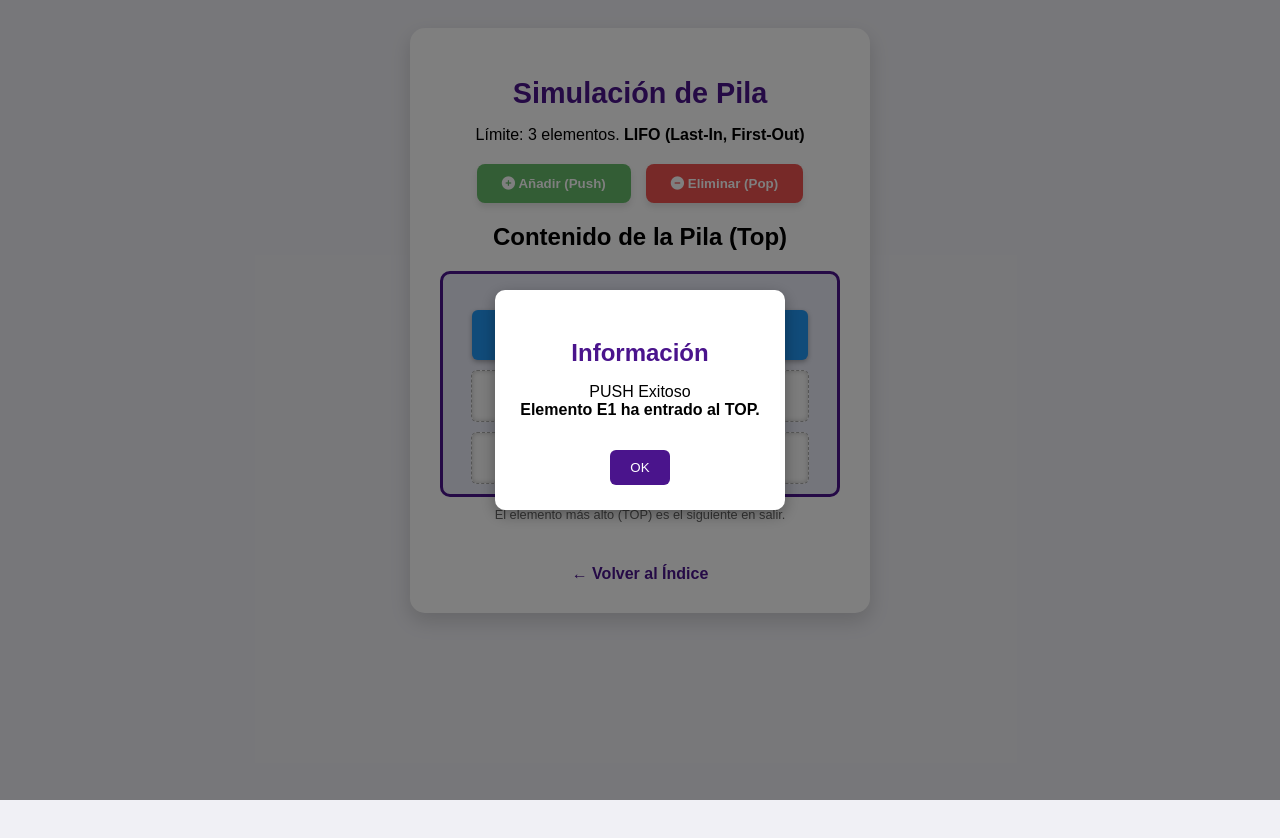
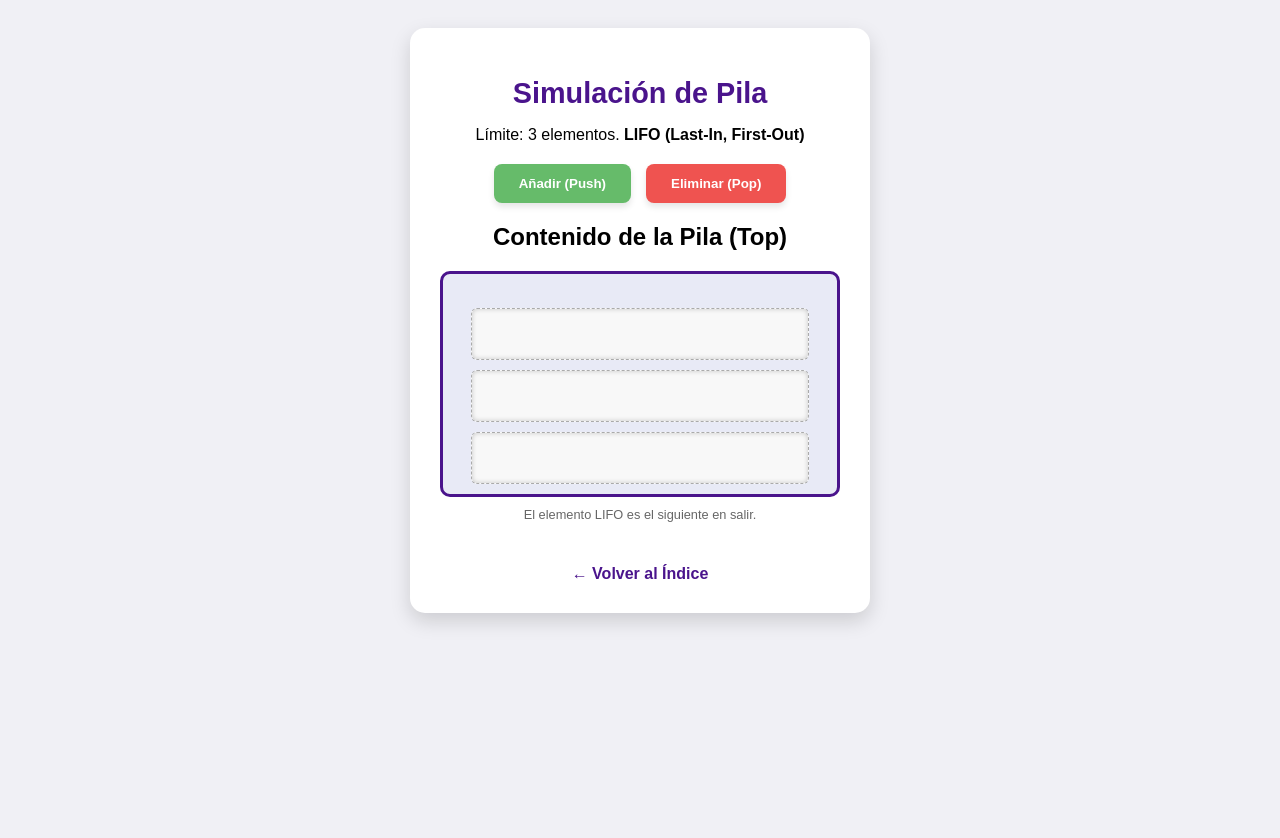
Before and after one commit to FranAgOchoa/estructuras-de-datos, a plain HTML site: page pilas.html in a window 1280 px wide. Both pictures are taken after a click on the button "Añadir (Push)". Drawn offline with Linux system fonts and the light colour scheme.

Commit message:
Update pilas.html

```diff
--- a/pilas.html
+++ b/pilas.html
@@ -3,7 +3,7 @@
 <head>
     <meta charset="UTF-8">
     <meta name="viewport" content="width=device-width, initial-scale=1.0">
-    <title>Simulación Estándar de Pilas</title>
+    <title>Simulación de Pilas</title>
 
     <style>
         :root {
@@ -165,7 +165,6 @@
             to { opacity: 1; transform: scale(1); }
         }
     </style>
-    <link rel="stylesheet" href="https://cdnjs.cloudflare.com/ajax/libs/font-awesome/6.0.0-beta3/css/all.min.css">
 </head>
 <body>
     <div class="container">
@@ -188,7 +187,7 @@
             <div id="slot1" class="stack-slot"></div>
             <div id="slot0" class="stack-slot"></div>
         </div>
-        <p style="font-size: 0.8em; color: #666; margin-top: 10px;">El elemento más alto (TOP) es el siguiente en salir.</p>
+        <p style="font-size: 0.8em; color: #666; margin-top: 10px;">El elemento LIFO es el siguiente en salir.</p>
 
         <a href="index.html" class="back-link">
             ← Volver al Índice
@@ -251,7 +250,7 @@
             if (stack.length === LIMITE) {
                 showMessage(
                     "OVERFLOW: Pila Llena",
-                    `El límite es ${LIMITE} elementos. No se puede realizar el Push.`,
+                    `No se puede realizar el Push.`,
                     true
                 );
                 return;
@@ -260,7 +259,7 @@
             const nuevoElemento = "E" + elementCounter++;
             stack.push(nuevoElemento);
             updateDisplay();
-            showMessage("PUSH Exitoso", `Elemento ${nuevoElemento} ha entrado al TOP.`);
+            showMessage("PUSH Exitoso".`);
         }
 
         function popElement() {
```
